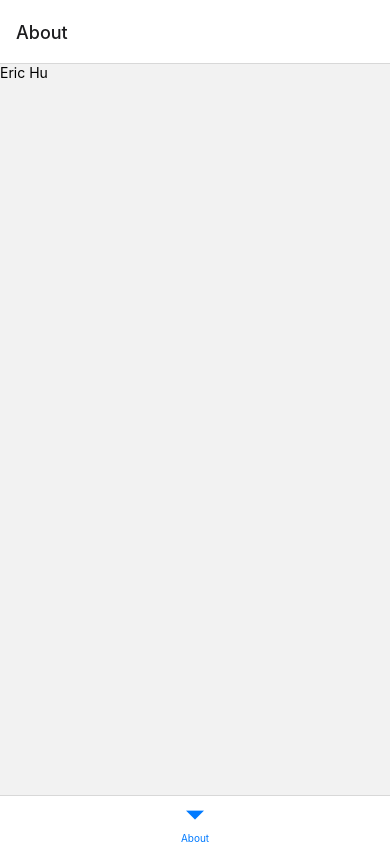
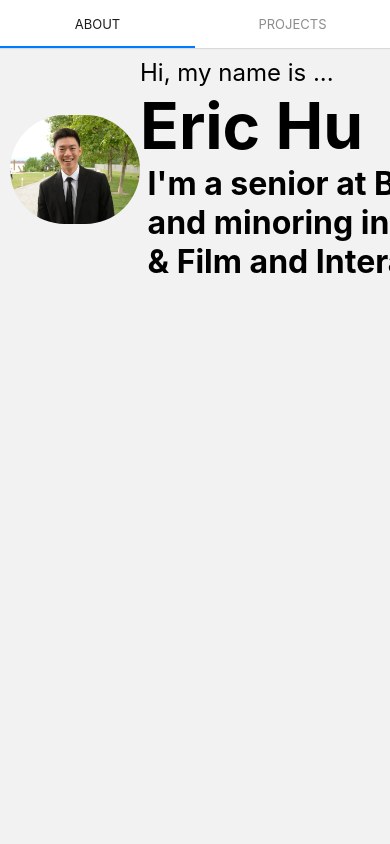
Before and after one commit to erichu07192001/Portfolio, a React Native app: screen /About in a window 390 px wide. Built offline with nearby package versions, Linux system fonts and the light colour scheme.

Commit message:
About personal information added

```diff
--- a/components/about.js
+++ b/components/about.js
@@ -4,12 +4,29 @@
 import React from 'react';
 import { View,  Button, StyleSheet, Text, Image} from 'react-native';
 
-const About = () =>{
+// Importing components
+import styles from './style';
+
+export default function About (){
 
     // What is visually returned to display
     return(
-        <Text>Eric Hu</Text>
+    <View style = {styles.containter}>
+      <View style = {styles.splitscreen}>
+        <Image
+            style={styles.pic}
+            source={require('../images/profilePicture.jpg')}
+        />
+        <View>
+            <Text style = {styles.text}>Hi, my name is ... </Text>
+            <Text></Text>
+            <Text style = {styles.title}>Eric Hu</Text>
+            <Text style = {styles.subtitle}> I'm a senior at Brandeis University and majoring in Computer Science</Text>
+            <Text style = {styles.subtitle}> and minoring in Asian American Pacific Islander Studies</Text>
+            <Text style = {styles.subtitle}> & Film and Interactive Media Studies. </Text>
+        </View>
+      </View>
+
+    </View>
     );
 }
-
-export default About;
--- a/components/display.js
+++ b/components/display.js
@@ -5,18 +5,20 @@ import React from 'react';
 import { View,  Button, StyleSheet, Text, Image} from 'react-native';
 import { NavigationContainer } from '@react-navigation/native';
 import { createBottomTabNavigator } from '@react-navigation/bottom-tabs';
+import { createMaterialTopTabNavigator } from '@react-navigation/material-top-tabs';
 
 // Importing components
 import About from './about'
+import Projects from './projects'
 
-const Tab = createBottomTabNavigator(); // Creating tabs
+const Tab = createMaterialTopTabNavigator(); // Creating tabsexpo
 
 export default function display(){
-    //
     return(
     <NavigationContainer>
       <Tab.Navigator>
         <Tab.Screen name="About" component={About} />
+        <Tab.Screen name="Projects" component={Projects} />
       </Tab.Navigator>
     </NavigationContainer>
     );
--- /dev/null
+++ b/components/projects.js
@@ -0,0 +1,9 @@
+// Project component to show off projects I've worked on
+import React from 'react';
+import { View,  Button, StyleSheet, Text, Image} from 'react-native';
+
+export default function projects(){
+    return(
+        <Text>Projects</Text>
+    );
+}
--- /dev/null
+++ b/components/style.js
@@ -0,0 +1,52 @@
+// Styling component used for the entire project
+
+// Importing react packages
+import {StyleSheet, Dimensions} from 'react-native';
+
+// Variable used to find dimensions of screen
+const dimensions = Dimensions.get('window');
+const imageHeight = Math.round(dimensions.width * 9 / 16);
+const imageWidth = dimensions.width;
+
+// Used to keep styling consistent
+const styles = StyleSheet.create({
+    container:{
+      padding: 24,
+      flex: 1
+    },
+
+    title:{
+      fontSize: 64,
+      fontWeight: 'bold',
+    },
+
+    subtitle:{
+      fontSize: 32,
+      fontWeight: 'bold',
+    },
+
+    text:{
+      fontSize: 24,
+    },
+
+    pic: {
+      width: imageWidth / 3,
+      height: imageHeight / 2,
+      borderRadius: 1000,
+      alignSelf: 'center',
+    },
+
+    splitscreen: {
+      flexDirection: 'row',
+      paddingBottom: 200,
+      padding: 10,
+      // backgroundColor: '#add8e6',
+      // borderWidth: 1,
+      // borderColor: 'black',
+      justifyContent: 'space-evenly',
+    }
+  });
+
+
+
+  export default styles;
--- a/package.json
+++ b/package.json
@@ -10,6 +10,7 @@
   },
   "dependencies": {
     "@react-navigation/bottom-tabs": "^6.3.2",
+    "@react-navigation/material-top-tabs": "^6.2.2",
     "@react-navigation/native": "^6.0.11",
     "expo": "~45.0.0",
     "expo-splash-screen": "~0.15.1",
@@ -17,8 +18,10 @@
     "react": "17.0.2",
     "react-dom": "17.0.2",
     "react-native": "^0.69.1",
+    "react-native-pager-view": "^5.4.15",
     "react-native-safe-area-context": "4.2.4",
     "react-native-screens": "~3.11.1",
+    "react-native-tab-view": "^3.1.1",
     "react-native-web": "0.17.7"
   },
   "devDependencies": {
```
Also changed, not shown: images/profilePicture.jpg (added), 1 other file (tests, documents, lock files or other folders).
